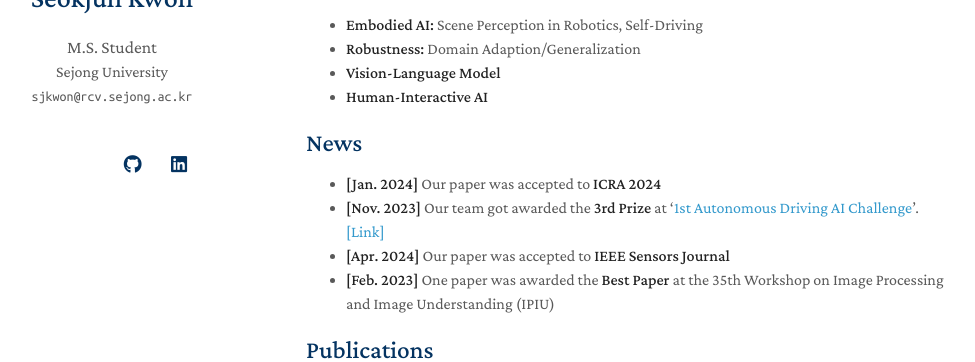
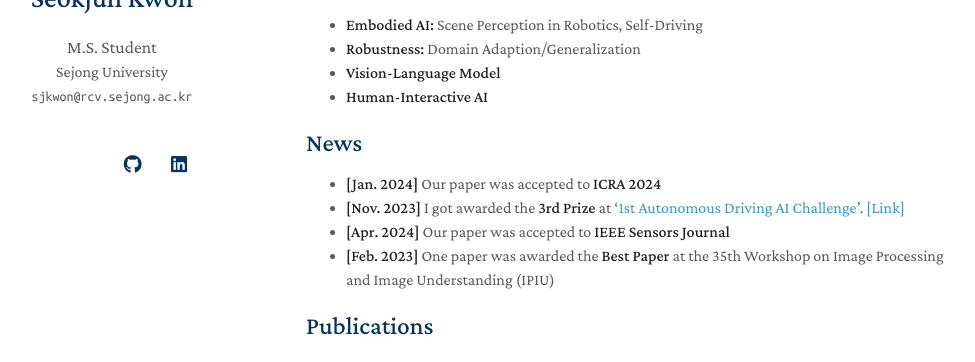
Before and after one commit to sukzoon1234/sukzoon1234.github.io, a Jekyll site: the page built from index.md, in a window 1280 px wide and 900 px high, cut to the strip 206-568 px from the top of the window. Shown: the whole strip, without its empty margins (164-1139 px from the left). Built offline with Jekyll 4.4.1, drawn with Linux system fonts in a browser that asks for light colours; a style sheet for code colours, icons or effects is not loaded; our own code applies the rules of GitHub Pages for plain Markdown files.

Commit message:
Update index.md

```diff
--- a/index.md
+++ b/index.md
@@ -17,7 +17,7 @@ I am a M.S student at [Robotics and Computer Vision Lab](https://www.rcv.sejong.
 ## News
 
 - **[Jan. 2024]** Our paper was accepted to **ICRA 2024**
-- **[Nov. 2023]** Our team got awarded the **3rd Prize** at '[1st Autonomous Driving AI Challenge](https://auto-dna.org/page/?M2_IDX=32625)'. [\[Link\]](assets/files/2024_AI_Challenge.pdf)
+- **[Nov. 2023]** I got awarded the **3rd Prize** at '[1st Autonomous Driving AI Challenge](https://auto-dna.org/page/?M2_IDX=32625)'. [\[Link\]](assets/files/2024_AI_Challenge.pdf)
 - **[Apr. 2024]** Our paper was accepted to **IEEE Sensors Journal**
 - **[Feb. 2023]** One paper was awarded the **Best Paper** at the 35th Workshop on Image Processing and Image Understanding (IPIU)
 
```
